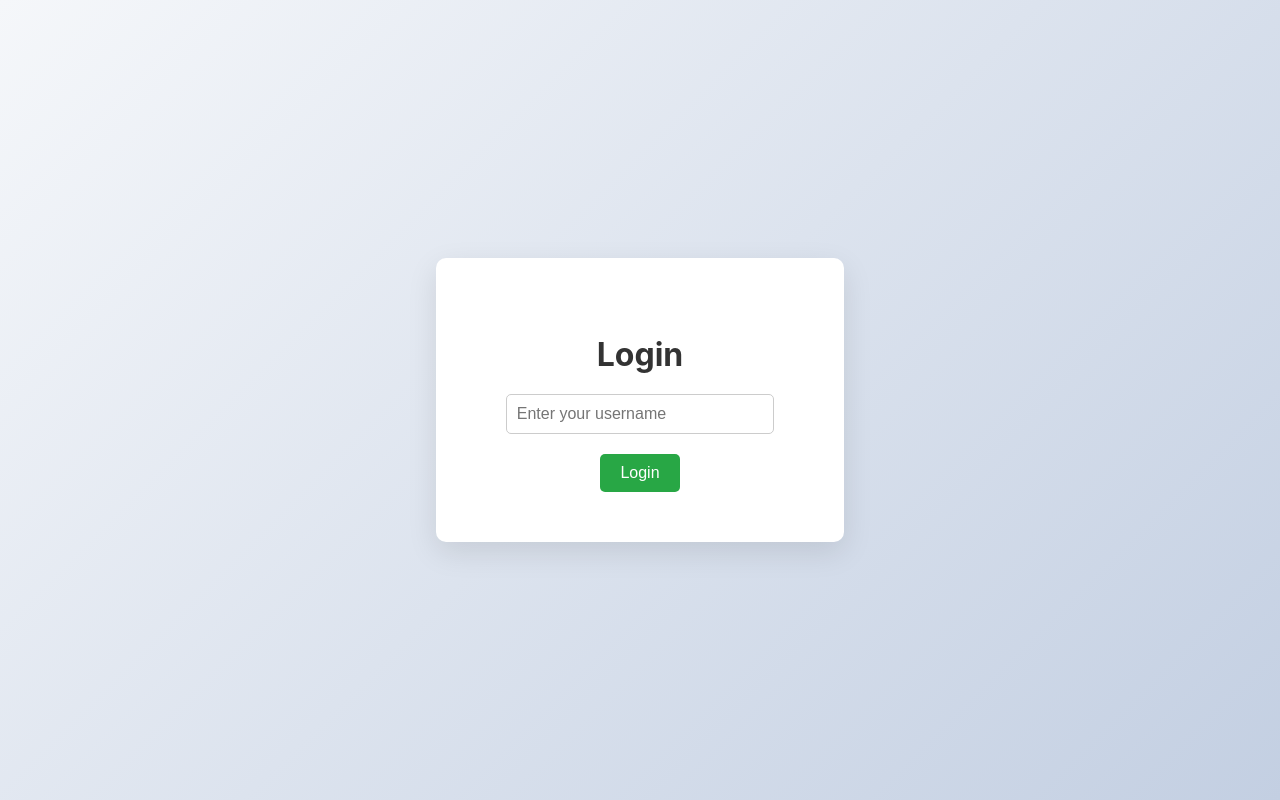
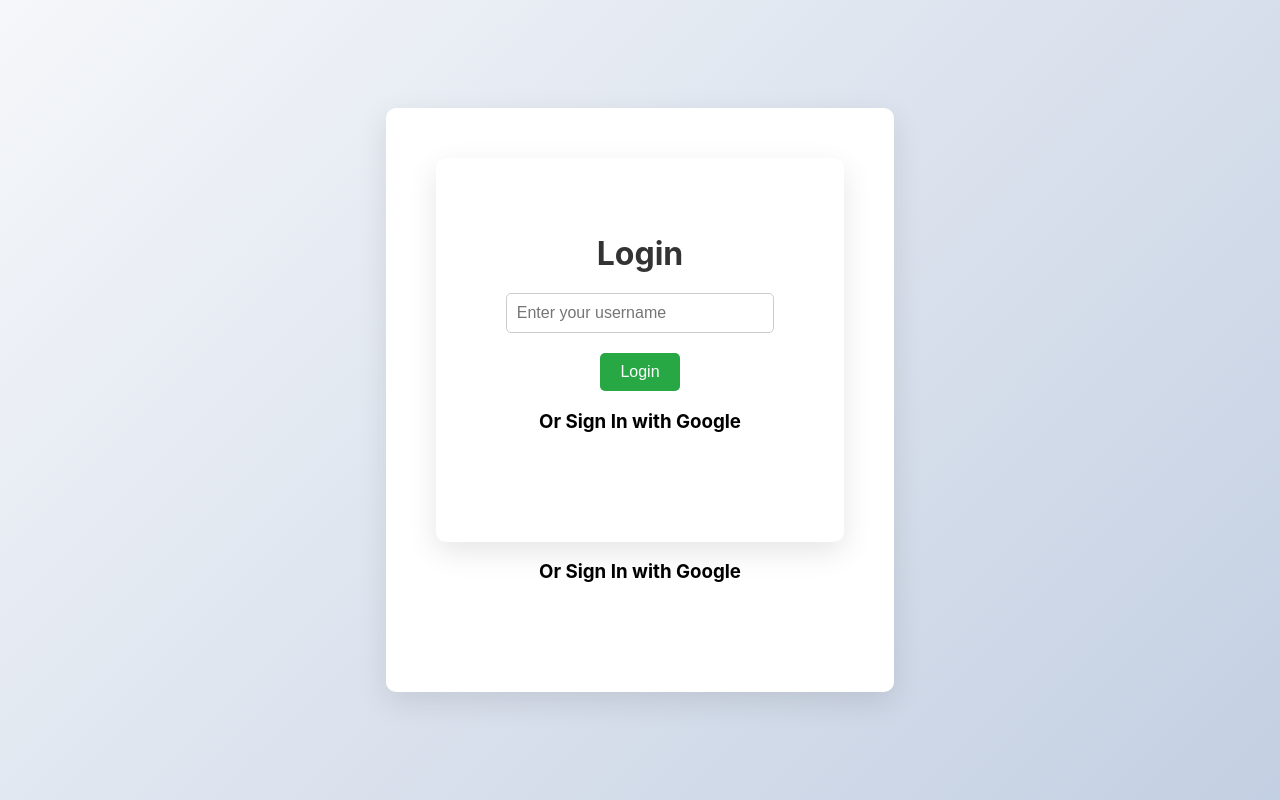
Before and after one commit to TheInfine8/my-frontend, a React (Create React App) app: page / in a window 1280 px wide. Built offline with nearby package versions, Linux system fonts and the light colour scheme.

Commit message:
Updated frontend with Google SSO and login improvements

```diff
--- a/package.json
+++ b/package.json
@@ -7,12 +7,13 @@
     "node": "14.x"
   },
   "dependencies": {
+    "@react-oauth/google": "^0.12.1",
     "@testing-library/jest-dom": "^5.17.0",
     "@testing-library/react": "^13.4.0",
     "@testing-library/user-event": "^13.5.0",
     "react": "^18.3.1",
     "react-dom": "^18.3.1",
-    "react-scripts": "5.0.1",
+    "react-scripts": "^3.0.1",
     "web-vitals": "^2.1.4"
   },
   "scripts": {
--- a/src/App.js
+++ b/src/App.js
@@ -1,11 +1,21 @@
-import React, { useState } from 'react';
+import React, { useState, useEffect } from 'react';
 import Login from './Login';
 import './App.css';
 import Chatbot from './components/Chatbot';
+import { GoogleLogin } from '@react-oauth/google';
 
 const App = () => {
   const [user, setUser] = useState(null);
 
+  // Check if the user is already logged in
+  useEffect(() => {
+    const loggedInUser = localStorage.getItem('loggedInUser');
+    if (loggedInUser) {
+      setUser(loggedInUser);
+    }
+  }, []);
+
+  // Handle login for existing users (Titan, Dcathelon, DRL)
   const handleLogin = (username) => {
     const validUsers = ['Titan', 'Dcathelon', 'DRL'];
     if (validUsers.includes(username)) {
@@ -16,6 +26,31 @@ const App = () => {
     }
   };
 
+  // Handle Google login success
+  const handleGoogleLoginSuccess = (credentialResponse) => {
+    const { credential } = credentialResponse;
+
+    // Send the Google credential to the backend for validation
+    fetch('https://my-backend-service-y4up.onrender.com/register.php', {
+      method: 'POST',
+      headers: {
+        'Content-Type': 'application/json',
+      },
+      body: JSON.stringify({ credential }),
+    })
+      .then((res) => res.json())
+      .then((data) => {
+        if (data.success) {
+          const googleUser = data.user;
+          setUser(googleUser.email); // You can change this based on how you want to display the user
+          localStorage.setItem('loggedInUser', googleUser.email); // Store user in localStorage
+        } else {
+          alert('Google sign-in failed');
+        }
+      });
+  };
+
+  // Handle logout
   const handleLogout = () => {
     setUser(null);
     localStorage.removeItem('loggedInUser');
@@ -32,7 +67,16 @@ const App = () => {
           <Chatbot loggedInUser={user} />
         </div>
       ) : (
-        <Login onLogin={handleLogin} />
+        <div className="login-container">
+          {/* Existing Username Login */}
+          <Login onLogin={handleLogin} />
+
+          {/* Google Sign-In */}
+          <div className="google-login">
+            <h3>Or Sign In with Google</h3>
+            <GoogleLogin onSuccess={handleGoogleLoginSuccess} onError={() => alert('Google sign-in failed')} />
+          </div>
+        </div>
       )}
     </div>
   );
--- a/src/Login.js
+++ b/src/Login.js
@@ -1,9 +1,12 @@
 import React, { useState } from 'react';
+import { GoogleLogin } from '@react-oauth/google';
 import './Login.css';
 
 const Login = ({ onLogin }) => {
   const [username, setUsername] = useState('');
+  const [user, setUser] = useState(null);
 
+  // Handle traditional username login (for Titan, Dcathelon, DRL)
   const handleLogin = (e) => {
     if (e.key === 'Enter' || e.type === 'click') {
       if (username.trim()) {
@@ -14,9 +17,40 @@ const Login = ({ onLogin }) => {
     }
   };
 
+  // Handle Google OAuth login success
+  const onGoogleLoginSuccess = (credentialResponse) => {
+    console.log('Login Success:', credentialResponse);
+    const { credential } = credentialResponse;
+
+    // Send the credential to the backend to validate and handle sign-up or login
+    fetch('https://my-backend-service-y4up.onrender.com/register.php', {
+      method: 'POST',
+      headers: {
+        'Content-Type': 'application/json',
+      },
+      body: JSON.stringify({ credential }),
+    })
+      .then((res) => res.json())
+      .then((data) => {
+        if (data.success) {
+          setUser(data.user);
+          console.log('User logged in successfully:', data);
+        } else {
+          console.error('Login failed:', data.message);
+        }
+      });
+  };
+
+  // Handle Google OAuth login failure
+  const onGoogleLoginError = () => {
+    console.error('Google login failed');
+  };
+
   return (
     <div className="login-container">
       <h2>Login</h2>
+
+      {/* Traditional Username Login */}
       <input
         type="text"
         placeholder="Enter your username"
@@ -25,7 +59,18 @@ const Login = ({ onLogin }) => {
         onKeyPress={handleLogin}
         className="login-input"
       />
-      <button onClick={handleLogin} className="login-button">Login</button>
+      <button onClick={handleLogin} className="login-button">
+        Login
+      </button>
+
+      {/* Google Login Option */}
+      <div className="google-login">
+        <h3>Or Sign In with Google</h3>
+        <GoogleLogin
+          onSuccess={onGoogleLoginSuccess}
+          onError={onGoogleLoginError}
+        />
+      </div>
     </div>
   );
 };
--- a/src/index.js
+++ b/src/index.js
@@ -3,11 +3,16 @@ import ReactDOM from 'react-dom/client';
 import './index.css';
 import App from './App';
 import reportWebVitals from './reportWebVitals';
+import { GoogleOAuthProvider } from '@react-oauth/google';
+
+const clientId = '1096435928397-a7nrgphrlfjjh8lg5ie8miuui9ouvd7g.apps.googleusercontent.com'; // Replace with your actual Google Client ID
 
 const root = ReactDOM.createRoot(document.getElementById('root'));
 root.render(
   <React.StrictMode>
-    <App />
+    <GoogleOAuthProvider clientId={clientId}>
+      <App />
+    </GoogleOAuthProvider>
   </React.StrictMode>
 );
 
```
Also changed, not shown: 1 other file (tests, documents, lock files or other folders).
